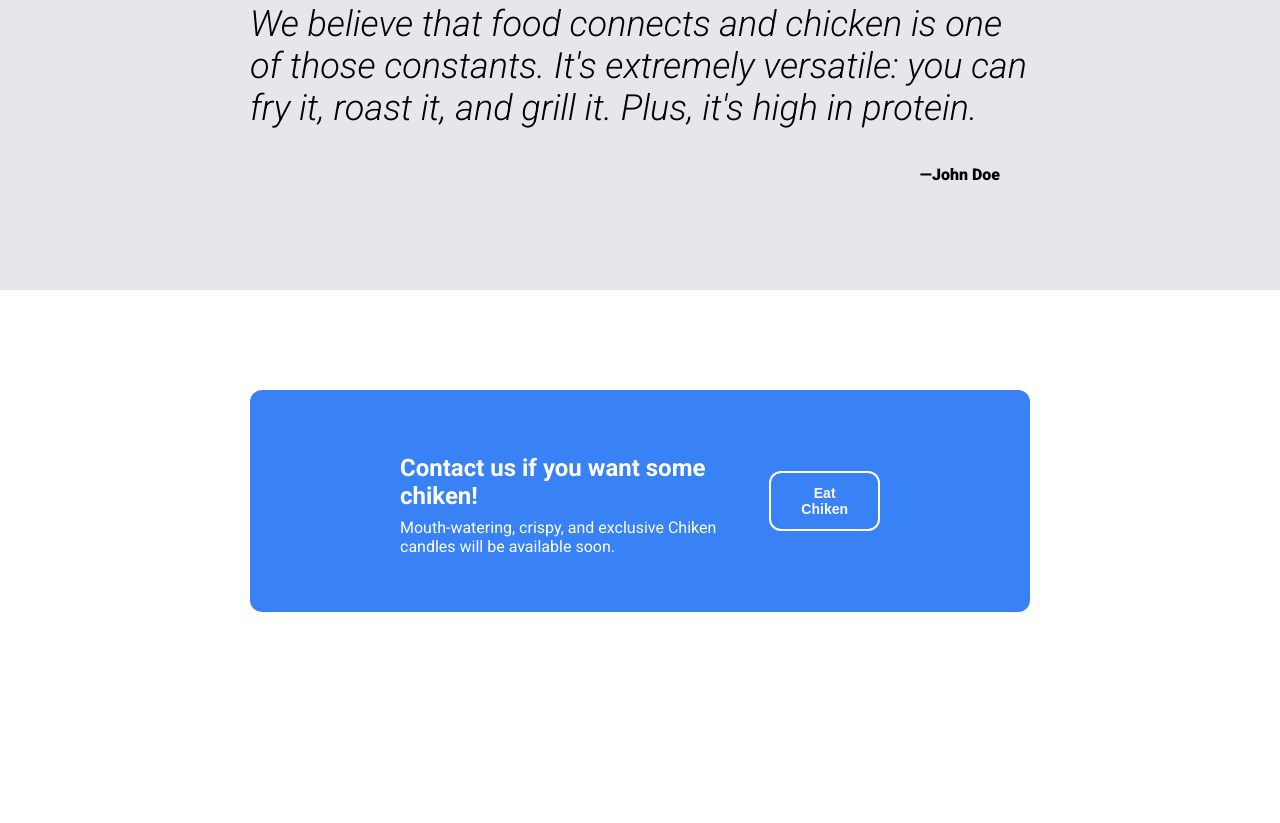
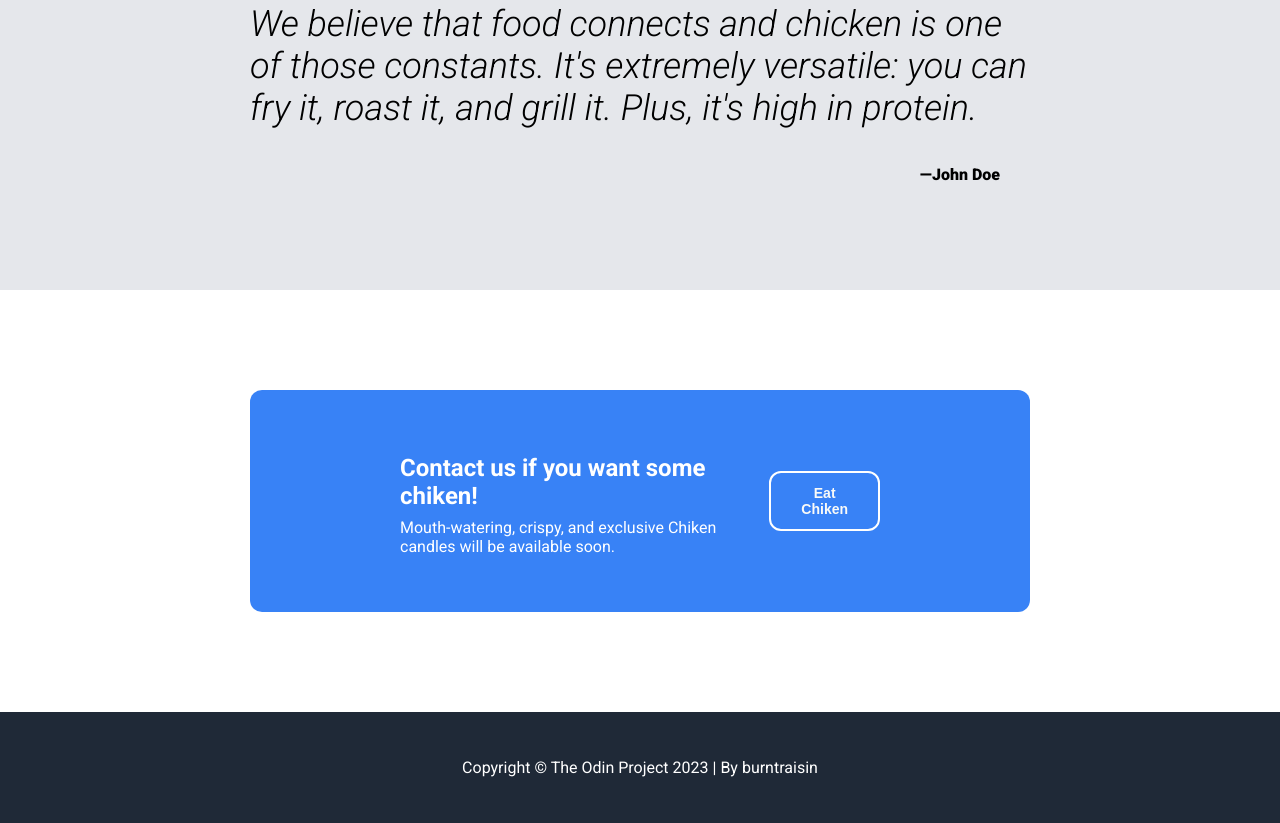
Before and after one commit to burntraisin/landing-page, a plain HTML site: page index.html in a window 1280 px wide. Shown: the part 1492-2315 px from the top of the page. Before the commit the page ends 2204 px from the top, so only its background shows below. Drawn offline with Linux system fonts and the light colour scheme.

Commit message:
Do HTML and CSS for footer section

```diff
--- a/index.html
+++ b/index.html
@@ -64,5 +64,9 @@
             </div>
             <a class="right" href="#"><button class="contact-button">Eat Chiken</button></a>
         </div>
+
+        <div class="footer">
+            <p>Copyright &copy; The Odin Project 2023 | By <a href="https://github.com/burntraisin" target="_blank">burntraisin</a></p>
+        </div>
     </body>
 </html>
--- a/styles.css
+++ b/styles.css
@@ -180,3 +180,14 @@ h3 {
 .contact-button {
     border: 2px solid white;
 }
+
+.footer {
+    background-color: #1F2937;
+    padding: 30px;
+    text-align: center;
+    color: white;
+}
+
+.footer a {
+    color: white;
+}
```
